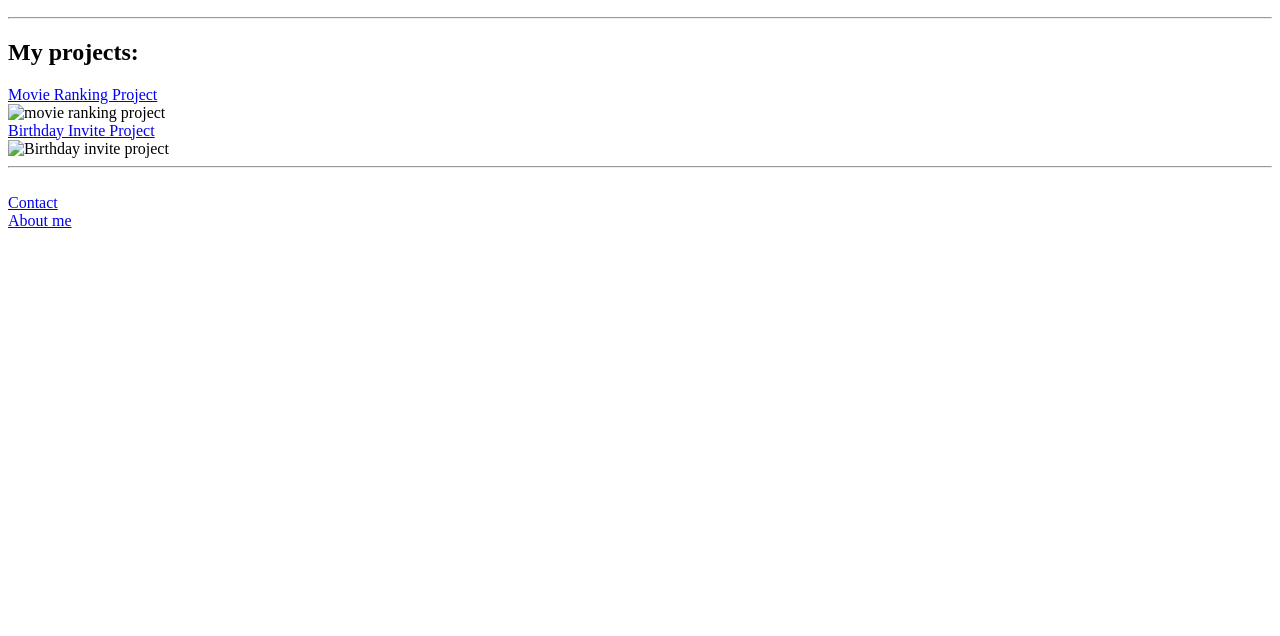
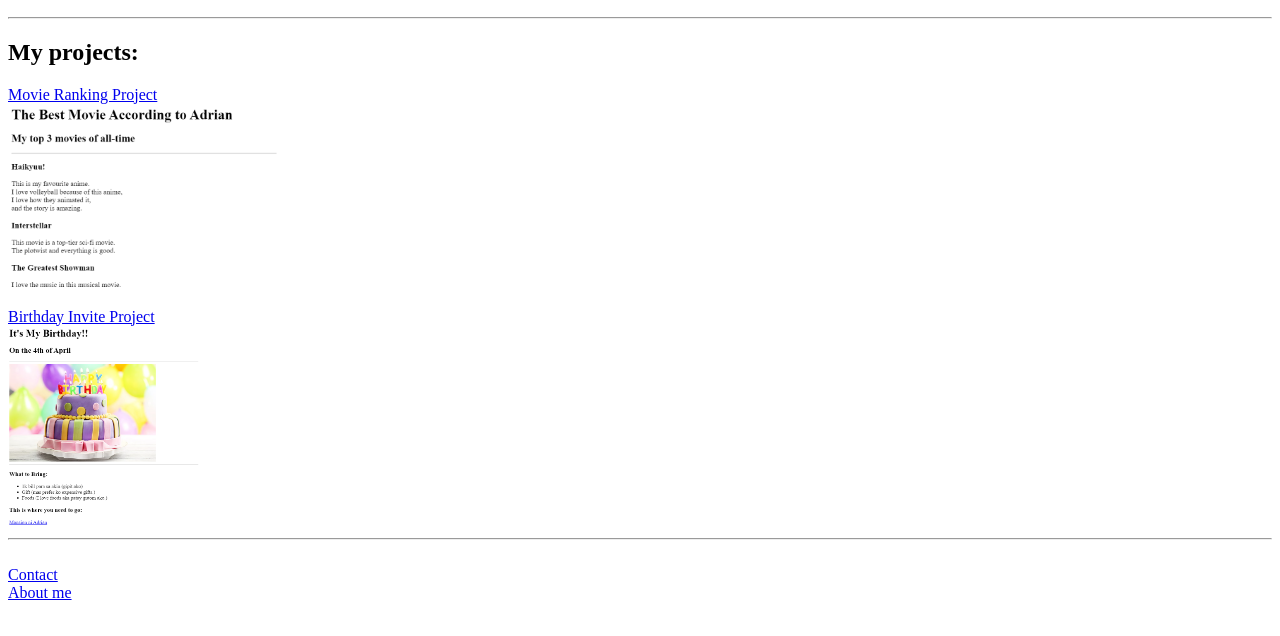
Before and after one commit to Adrianskieee/Adrii, a plain HTML site: page index.html in a window 1280 px wide. Shown: the part 110-746 px from the top of the page. Drawn offline with Linux system fonts and the light colour scheme.

Commit message:
Update index.html

```diff
--- a/index.html
+++ b/index.html
@@ -13,10 +13,10 @@
     <h2>My projects:</h2>
 
         <a href="./public/movie-ranking.html">Movie Ranking Project</a><br />
-        <img height="200" src="../4.3 HTML Porfolio Project/assets/images/Top 3 movies.png" alt="movie ranking project" /><br />
+        <img height="200" src="../assets/images/Top 3 movies.png" alt="movie ranking project" /><br />
 
         <a href="./public/birthday-invite.html">Birthday Invite Project</a><br />
-        <img height="200" src="../4.3 HTML Porfolio Project/assets/images/Birthday Invite.png" alt="Birthday invite project" />
+        <img height="200" src="../assets/images/Birthday Invite.png" alt="Birthday invite project" />
 <hr /><br />
         <a href="./public/contact.html">Contact</a><br />
         <a href="./public/about.html">About me</a>
```
